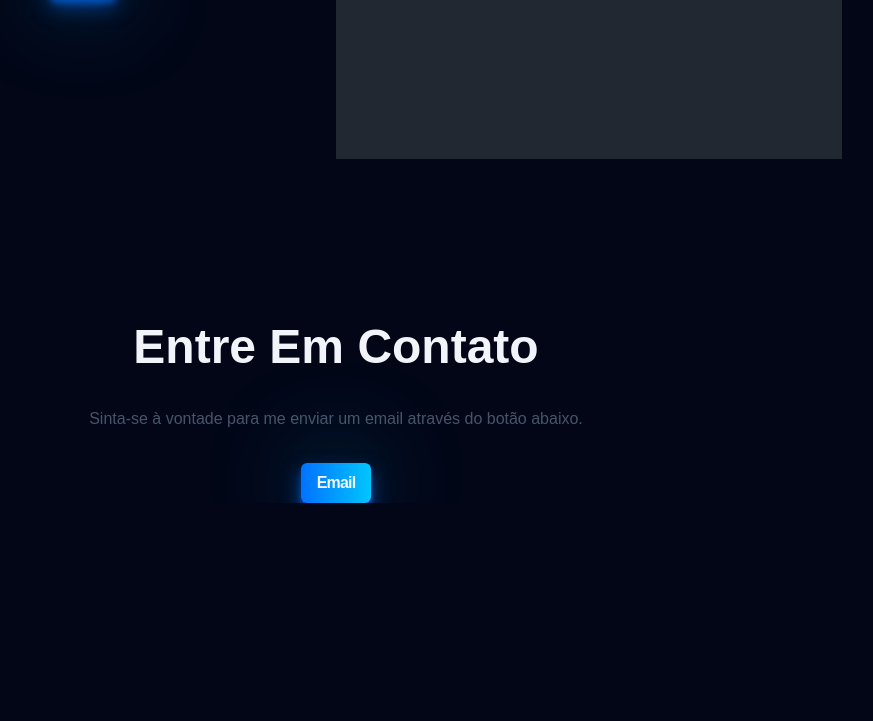
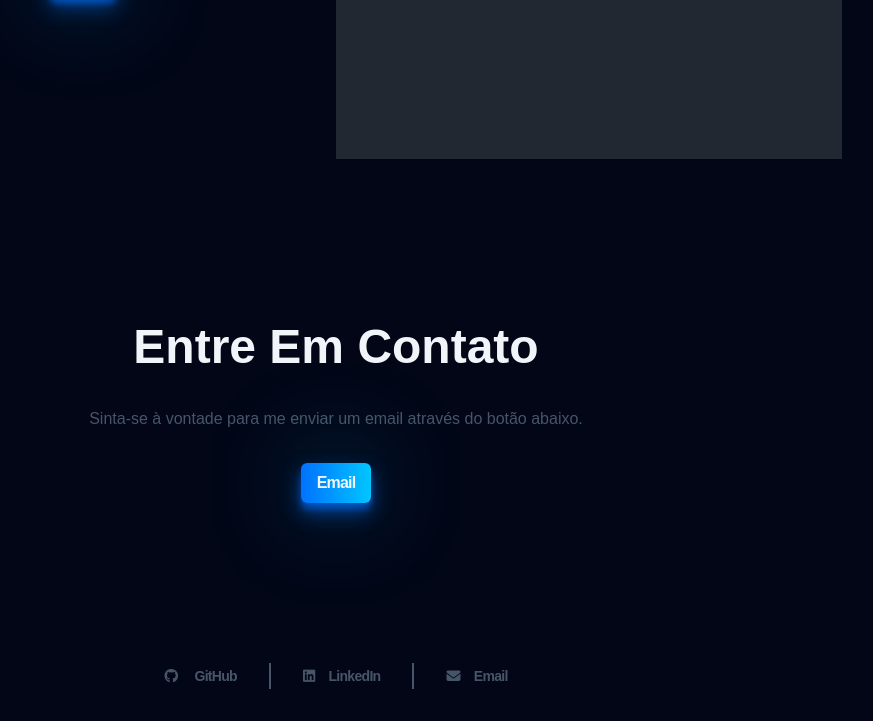
Before and after one commit to guigobecker/portfolio, a website built with Vite: page index.html in a window 1280 px wide. Shown: the part 2052-2773 px from the top of the page, without its empty margins (304-1177 px from the left). Before the commit the page ends 2555 px from the top, so only its background shows below. Built offline with nearby package versions, Linux system fonts and the light colour scheme; a web font is replaced by a local one.

Commit message:
Estilizar Footer

```diff
--- a/index.html
+++ b/index.html
@@ -3,6 +3,13 @@
   <head>
     <meta charset="UTF-8" />
     <meta name="viewport" content="width=device-width, initial-scale=1.0" />
+    <link
+      rel="stylesheet"
+      href="https://cdnjs.cloudflare.com/ajax/libs/font-awesome/6.5.1/css/all.min.css"
+      integrity="sha512-DTOQO9RWCH3ppGqcWaEA1BIZOC6xxalwEsw9c2QQeAIftl+Vegovlnee1c9QX4TctnWMn13TZye+giMm8e2LwA=="
+      crossorigin="anonymous"
+      referrerpolicy="no-referrer"
+    />
     <link
       href="https://api.fontshare.com/v2/css?f[]=general-sans@500,600,400,700&display=swap"
       rel="stylesheet"
@@ -150,6 +157,27 @@
           >Email</a
         >
       </section>
+      <footer class="footer container section">
+        <ul class="footer__menu">
+          <li>
+            <a class="footer__link" href=""
+              ><i class="fa-brands fa-github footer__link-icone"></i> GitHub</a
+            >
+          </li>
+          <li class="footer__linha"></li>
+          <li>
+            <a class="footer__link" href="#projetos"
+              ><i class="fa-brands fa-linkedin footer__link-icone"></i>LinkedIn</a
+            >
+          </li>
+          <li class="footer__linha"></li>
+          <li>
+            <a class="footer__link" href="#contato"
+              ><i class="fa-solid fa-envelope footer__link-icone" ></i>Email</a
+            >
+          </li>
+        </ul>
+      </footer>
     </main>
     <script type="module" src="./src/main.js"></script>
   </body>
--- a/src/main.js
+++ b/src/main.js
@@ -5,4 +5,5 @@ import '../styles/components/hero.css';
 import '../styles/components/sobre.css';
 import '../styles/components/projetos.css';
 import '../styles/components/contato.css';
+import '../styles/components/footer.css';
 import '../styles/utils.css';
--- /dev/null
+++ b/styles/components/footer.css
@@ -0,0 +1,56 @@
+.footer {
+  display: flex;
+  justify-content: center;
+  align-items: center;
+  padding-bottom: 2rem;
+}
+
+.footer__menu {
+  display: flex;
+  justify-content: space-between;
+  align-items: center;
+  list-style: none;
+  padding: 0;
+  gap: 2em;
+}
+
+.footer__link-icone {
+  margin-right: 1em;
+}
+
+.footer__link {
+  font-size: var(--size-xs);
+  text-decoration: none;
+  font-weight: 600;
+  color: var(--clr-slate600);
+  letter-spacing: -0.05em;
+  transition: color 0.3s;
+}
+
+.footer__link:hover {
+  color: #0072ff;
+}
+
+.footer__linha {
+  border: 1px solid var(--clr-slate600);
+  padding-top: 1.5em;
+}
+
+/* md */
+@media (min-width: 768px) {
+  .footer__menu {
+    display: flex;
+    justify-content: space-between;
+    align-items: center;
+    list-style: none;
+    padding: 0;
+    gap: 2em;
+  }
+}
+
+/* lg */
+@media (min-width: 1024px) {
+  .footer__link {
+    font-size: var(--size-sm);
+  }
+}
```
Also changed, not shown: styles/components/contato.css (+0 -12 lines).
